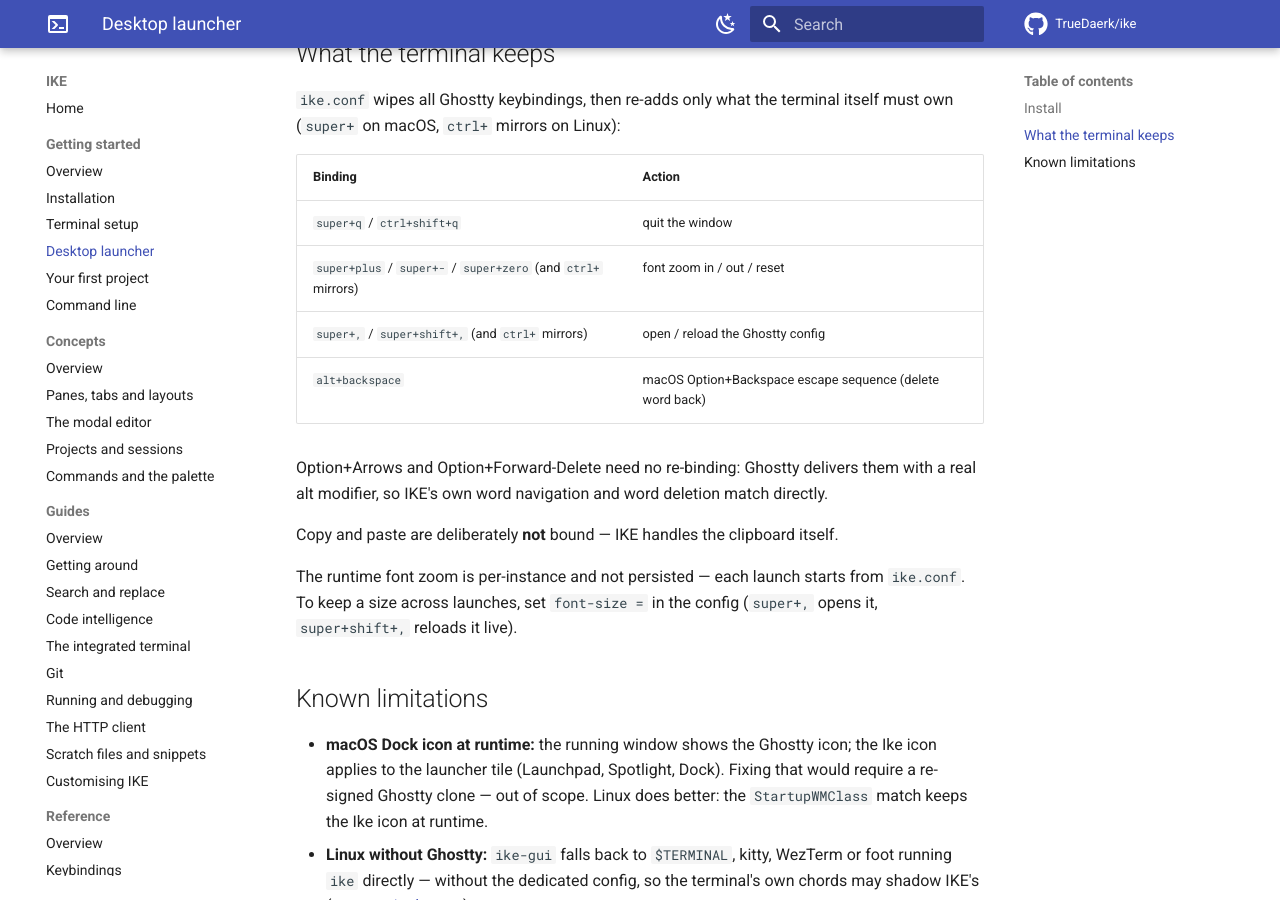
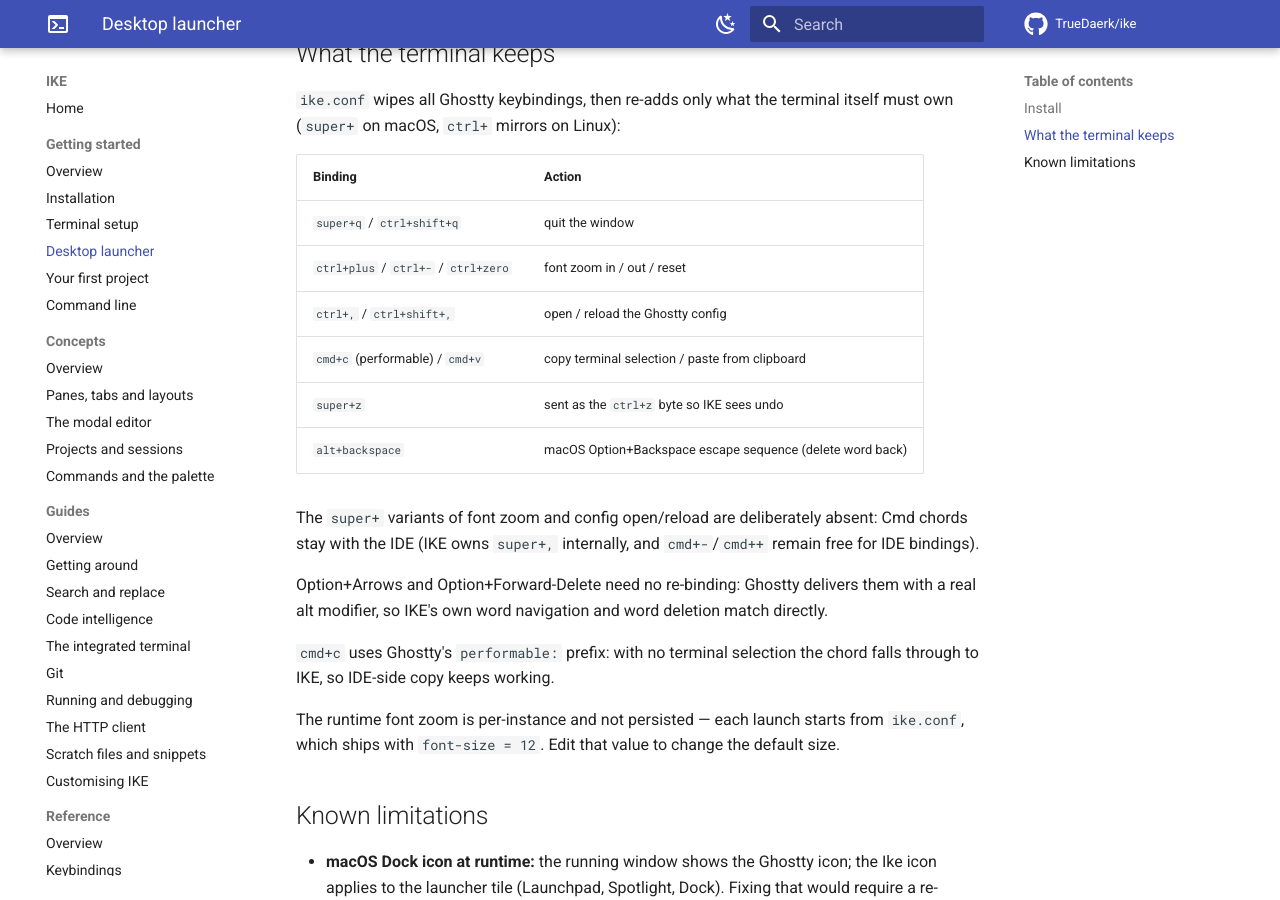
Before and after one commit to TrueDaerk/ike, an MkDocs documentation site: the page built from userdocs/getting-started/desktop-launcher.md, in a window 1280 px wide and 900 px high, scrolled down 1103 px. Built offline with MkDocs 1.6.1 and Material for MkDocs 9.7.7, drawn with Linux system fonts in a browser that asks for light colours; comment, search, counter and statistics services are not loaded.

Commit message:
feat(deploy): ship font-size 12 and Cmd clipboard/undo binds in Ghostty config (#1616)
Set font-size = 12 as the persistent default, add performable cmd+c /
cmd+v clipboard bindings and super+z as a ctrl+z byte for IKE undo.
Remove the super+ variants of font zoom and config open/reload — those
Cmd chords belong to the IDE now; the ctrl+ mirrors remain.

Co-Authored-By: Claude Fable 5 <noreply@anthropic.com>
Claude-Session: https://claude.ai/code/session_01NhXinyzCaUUJzgfUphbaha

```diff
--- a/userdocs/getting-started/desktop-launcher.md
+++ b/userdocs/getting-started/desktop-launcher.md
@@ -53,20 +53,26 @@ terminal itself must own (`super+` on macOS, `ctrl+` mirrors on Linux):
 | Binding | Action |
 |---|---|
 | `super+q` / `ctrl+shift+q` | quit the window |
-| `super+plus` / `super+-` / `super+zero` (and `ctrl+` mirrors) | font zoom in / out / reset |
-| `super+,` / `super+shift+,` (and `ctrl+` mirrors) | open / reload the Ghostty config |
+| `ctrl+plus` / `ctrl+-` / `ctrl+zero` | font zoom in / out / reset |
+| `ctrl+,` / `ctrl+shift+,` | open / reload the Ghostty config |
+| `cmd+c` (performable) / `cmd+v` | copy terminal selection / paste from clipboard |
+| `super+z` | sent as the `ctrl+z` byte so IKE sees undo |
 | `alt+backspace` | macOS Option+Backspace escape sequence (delete word back) |
+
+The `super+` variants of font zoom and config open/reload are deliberately
+absent: Cmd chords stay with the IDE (IKE owns `super+,` internally, and
+`cmd+-`/`cmd++` remain free for IDE bindings).
 
 Option+Arrows and Option+Forward-Delete need no re-binding: Ghostty
 delivers them with a real alt modifier, so IKE's own word navigation and
 word deletion match directly.
 
-Copy and paste are deliberately **not** bound — IKE handles the clipboard
-itself.
+`cmd+c` uses Ghostty's `performable:` prefix: with no terminal selection
+the chord falls through to IKE, so IDE-side copy keeps working.
 
 The runtime font zoom is per-instance and not persisted — each launch
-starts from `ike.conf`. To keep a size across launches, set `font-size =`
-in the config (`super+,` opens it, `super+shift+,` reloads it live).
+starts from `ike.conf`, which ships with `font-size = 12`. Edit that value
+to change the default size.
 
 ## Known limitations
 
```
Also changed, not shown: 1 other file.
